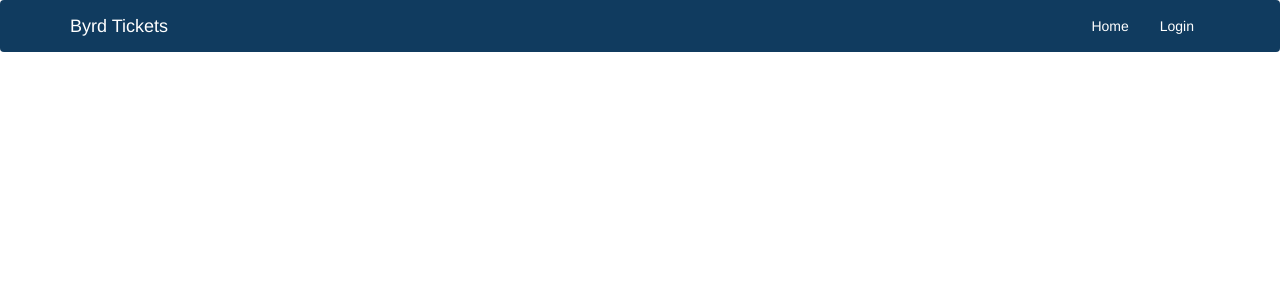
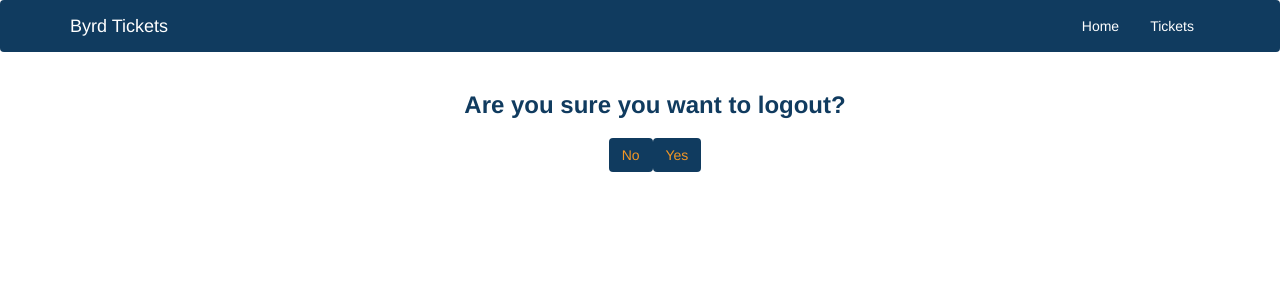
Before and after one commit to ahmedetefy/SimpleTicketingSystem, an Angular app in the folder frontend/: page /logout in a window 1280 px wide. Before the commit this address led to /. Shown: the top 300 px of the page. Built offline with nearby package versions, Linux system fonts and the light colour scheme; sample sign-in values are in the browser's storage.

Commit message:
Added component logout

```diff
--- a/frontend/src/app/app.component.html
+++ b/frontend/src/app/app.component.html
@@ -12,8 +12,7 @@
     <div id="navbar" class="collapse navbar-collapse">
       <ul class="nav navbar-nav navbar-right">
         <li class="link-margin" routerLink="/" routerLinkActive="active" [routerLinkActiveOptions]="{ exact: true }"><a >Home</a></li>
-        <li *ngIf='!isAuthenticated' class="link-margin" routerLink="/login" routerLinkActive="active"><a>Login</a></li>
-        <li *ngIf='isAuthenticated' class="link-margin" routerLink="/login" routerLinkActive="active"><a>Logout</a></li>
+        <li class="link-margin" routerLink="/tickets" routerLinkActive="active"><a>Tickets</a></li>
       </ul>
     </div>
   </div>
--- a/frontend/src/app/app.module.ts
+++ b/frontend/src/app/app.module.ts
@@ -13,6 +13,7 @@ import { EnsureAuthenticated } from './services/ensure-authenticated.service';
 import { LoginRedirect } from './services/login-redirect.service';
 import { AuthService } from './services/auth.service';
 import { TicketService } from './services/ticket.service';
+import { LogoutComponent } from './components/logout/logout.component';
 
 
 
@@ -22,6 +23,7 @@ import { TicketService } from './services/ticket.service';
     HomeComponent,
     LoginComponent,
     TicketListComponent,
+    LogoutComponent,
   ],
   imports: [
   	AppRoutingModule,
--- a/frontend/src/app/app.routing.ts
+++ b/frontend/src/app/app.routing.ts
@@ -4,6 +4,8 @@ import {RouterModule, Routes } from '@angular/router';
 import { HomeComponent } from './components/home/home.component';
 import { LoginComponent } from './components/login/login.component';
 import { TicketListComponent } from './components/ticket-list/ticket-list.component';
+import { LogoutComponent } from './components/logout/logout.component';
+
 import { EnsureAuthenticated } from './services/ensure-authenticated.service';
 import { LoginRedirect } from './services/login-redirect.service';
 
@@ -21,6 +23,11 @@ const appRoutes: Routes = [
         path:"tickets",
         component: TicketListComponent,
         canActivate: [EnsureAuthenticated]
+    },
+    {
+        path:"logout",
+        component: LogoutComponent,
+        canActivate: [EnsureAuthenticated]
     }
 ]
 
--- a/frontend/src/app/components/home/home.component.ts
+++ b/frontend/src/app/components/home/home.component.ts
@@ -1,5 +1,4 @@
 import { Component, OnInit } from '@angular/core';
-import { Router } from '@angular/router';
 
 import { TicketService } from '../../services/ticket.service';
 
@@ -13,9 +12,10 @@ import { TicketItem } from '../../models/ticket-item';
 export class HomeComponent implements OnInit {
   ticketSubmitted: TicketItem = new TicketItem();
 
-  constructor(private ticket: TicketService, private router:Router) { }
+  constructor(private ticket: TicketService) { }
 
   ngOnInit() {
+    // localStorage.clear
   }
 
   submitTicket(ticketForm) {
--- /dev/null
+++ b/frontend/src/app/components/logout/logout.component.css
@@ -0,0 +1,10 @@
+.section{
+	margin-top:20px;
+	margin-bottom:20px;
+}
+.logout-button {
+	background-color: #103b5f;
+}
+.btn:hover, .btn:focus {
+	color: white;
+}
--- /dev/null
+++ b/frontend/src/app/components/logout/logout.component.html
@@ -0,0 +1,7 @@
+<div class="container">
+	<h3 class="theme-blue text-center section"><b> Are you sure you want to logout? </b></h3>
+	<div class="col-md-12 text-center theme-orange">
+		<button routerLink="/tickets" class="btn logout-button" > No </button>
+		<button (click)='logMeOut()' class="btn logout-button" > Yes </button>
+	</div>
+</div>
--- /dev/null
+++ b/frontend/src/app/components/logout/logout.component.ts
@@ -0,0 +1,32 @@
+import { Component, OnInit } from '@angular/core';
+import { Router } from '@angular/router';
+
+import { AuthService } from '../../services/auth.service';
+
+@Component({
+  selector: 'logout',
+  templateUrl: './logout.component.html',
+  styleUrls: ['./logout.component.css']
+})
+export class LogoutComponent implements OnInit {
+
+  constructor(private auth: AuthService, private route: Router) { }
+
+  ngOnInit() {
+  }
+
+  logMeOut() {
+  	const token = localStorage.getItem('token');
+
+    if (token) {
+      this.auth.logout(token)
+      .then((logoutResp) => {
+      	localStorage.clear()
+        this.route.navigate(['/'])
+     })
+      .catch((err) => {
+        console.log(err);
+      });
+    }
+  }
+}
--- a/frontend/src/app/components/ticket-list/ticket-list.component.css
+++ b/frontend/src/app/components/ticket-list/ticket-list.component.css
@@ -13,3 +13,9 @@ h2 {
     margin-left: 10px;
     margin-top: 15px;
 }
+.logout-button {
+	background-color: #103b5f;
+}
+.btn:hover, .btn:focus {
+	color: white;
+}
--- a/frontend/src/app/components/ticket-list/ticket-list.component.html
+++ b/frontend/src/app/components/ticket-list/ticket-list.component.html
@@ -1,7 +1,13 @@
 <div class="container">
 	<div class="container">
-		<h1 class="theme-blue"><b> Tickets </b></h1>
+		<h1 class="theme-blue col-md-4"><b> Tickets </b></h1>
+		<h4 class="theme-orange col-md-4 col-md-offset-4">
+			<b> Hello {{userEmail}} </b>
+			<button routerLink="/logout" class="btn logout-button" > Logout </button>
+		</h4>
 		<br><br>
+		<br><br>
+		<br>
 		<div class="row" *ngFor="let item of ticketList; let i = index">
 			<div *ngIf='!toUpdate' class="col-md-12 col-sm-12" [attr.data-index]="i">
 				<!-- <hr/> -->
--- a/frontend/src/app/components/ticket-list/ticket-list.component.ts
+++ b/frontend/src/app/components/ticket-list/ticket-list.component.ts
@@ -16,11 +16,25 @@ export class TicketListComponent implements OnInit {
   updatedTicket: TicketItem = new TicketItem();
   @Input()
   relIndex: number;
+  userEmail:string;
 
   constructor(private auth: AuthService, private ticket: TicketService) {}
 
   ngOnInit(): void {
     this.getList()
+    const token = localStorage.getItem('token');
+    if (token) {
+      this.auth.ensureAuthenticated(token)
+      .then((user) => {
+        // console.log(user.json());
+        if (user.json().status === 'success') {
+          this.userEmail = user.json().data['email'];
+        }
+      })
+      .catch((err) => {
+        console.log(err);
+      });
+    }
   }
 
   getList() {
--- a/frontend/src/app/services/auth.service.ts
+++ b/frontend/src/app/services/auth.service.ts
@@ -28,4 +28,13 @@ export class AuthService {
 	  return this.http.get(url, {headers: headers}).toPromise();
    }
 
+   logout(token): Promise<any> {
+    let url: string = `${this.BASE_URL}/logout`;
+    let headers: Headers = new Headers({
+      'Content-Type': 'application/json',
+      Authorization: `Bearer ${token}`
+    });
+    return this.http.post(url, {}, {headers: headers}).toPromise();
+   }
+
 }
```
Also changed, not shown: 1 other file (tests, documents, lock files or other folders).
